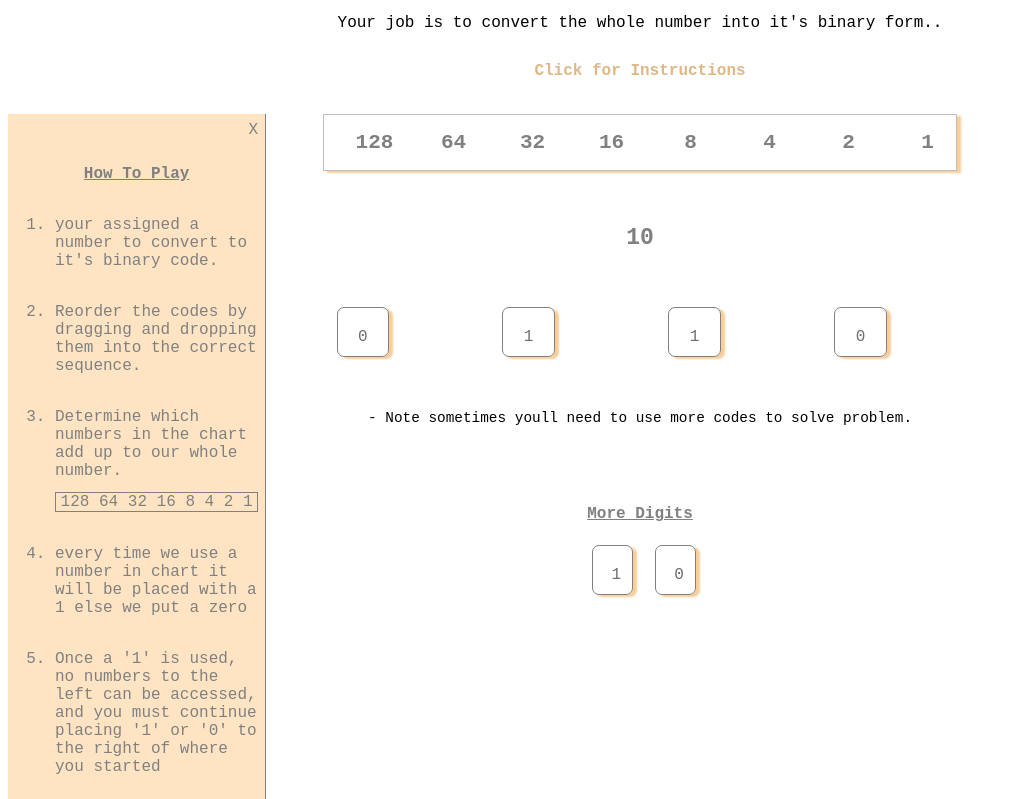
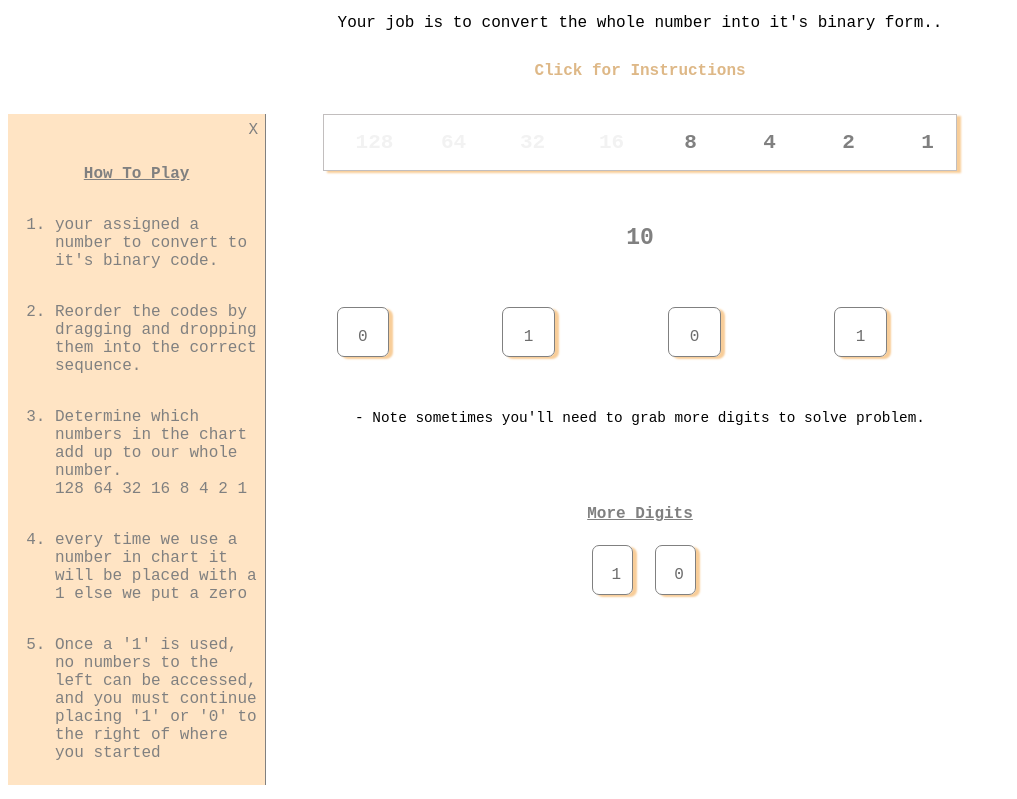
Before and after one commit to RenaldoMenelas/BinaryDragNDropGame, a website: page index.html in a window 1280 px wide. Both pictures are taken after a click on the element "Click for Instructions". Shown: the part 79-878 px from the top of the page, without its empty margins (0-1017 px from the left). Drawn offline with Linux system fonts and the light colour scheme.

Commit message:
new hints feature

```diff
--- a/index.css
+++ b/index.css
@@ -67,12 +67,6 @@ h5 {
   font-size: 16px;
 }
 
-.binarychart-convertor {
-  margin-top: 12px;
-  border: 1px solid grey;
-  text-align: center;
-
-}
 text{
   animation: updown 4s ease infinite;
  color:burlywood;
@@ -123,6 +117,17 @@ ol li {
   align-items: center;
   justify-content: center;
   font-weight: 700;
+
+}
+/*.binary-chart-container :nth-child(1),
+.binary-chart-container :nth-child(2),
+.binary-chart-container :nth-child(3),
+.binary-chart-container :nth-child(4)
+{
+ opacity: 0.1;
+}*/
+.fade-unused-num{
+  opacity: 0.1;
 
 }
 
--- a/index.html
+++ b/index.html
@@ -39,14 +39,14 @@
 
      <section class="binary-chart-container">
 
-        <div>128</div>
-        <div>64</div>
-        <div>32</div>
-        <div>16</div>
-        <div>8</div>
-        <div>4</div>
-        <div>2</div>
-        <div>1</div>
+        <div class="digit">128</div>
+        <div class="digit">64</div>
+        <div class="digit">32</div>
+        <div class="digit">16</div>
+        <div class="digit">8</div>
+        <div class="digit">4</div>
+        <div class="digit">2</div>
+        <div class="digit">1</div>
 
 
     </section>
@@ -61,15 +61,15 @@
     <br>
     <div class="dragElem"  draggable="true" id="2">1</div>
     <br>
-    <div class="dragElem"  draggable="true" id="3">1</div>
+    <div class="dragElem"  draggable="true" id="3">0</div>
     <br>
-    <div class="dragElem"  draggable="true" id="4">0</div>
+    <div class="dragElem"  draggable="true" id="4">1</div>
     <br>
 </section>
 
 
 
-<p>- Note sometimes youll need to use more codes to solve problem. <p>
+<p>- Note sometimes you'll need to grab more digits to solve problem. <p>
     <section class="get-more-codes">
         <h5>More Digits</h5>
         <div class="extra-codes">
@@ -78,24 +78,41 @@
             </div>
         </section>
 </main>
-<script>
+<script  >
   const startGameText = document.getElementById('whole-number')
   const instructions = document.getElementsByClassName('hide')[0]
   const instructionsBtn = document.getElementsByTagName('text')[0]
+  const binaryChartNum = document.getElementsByClassName('digit')
+  console.log(binaryChartNum)
 
   const dragElem = document.querySelectorAll('.dragElem')
   let draggableElems =  [...dragElem]
   console.log(instructions)
 
   instructionsBtn.addEventListener('click',(e)=>{
-    console.log('clicker')
+    for(let i =0; i < 4; i++){
+
+      binaryChartNum[i].classList.add('fade-unused-num')
+    }
     instructions.classList.remove('hide')
+    })
+
+
+
+  document.getElementsByClassName('closeInstructions')[0].addEventListener('click',e=>{
+    instructions.classList.add('hide')
+    document.getElementsByTagName('p')[0].textContent = `We've made things simpler by leaving only essential numbers needed to solve this problem`
+    const myTimeout = setTimeout(hints, 4000);
+
+
   })
 
-  document.getElementsByClassName('closeInstructions')[0].addEventListener('click',e=>{
- instructions.classList.add('hide')
-    console.log('click')
-  })
+  const hints=()=>{
+    document.getElementsByTagName('p')[0].textContent  = `based on the remaining digits above, reorder the elements below by putting 1 if you use the number to add up to your whole number or 0 if you dont
+
+`
+
+  }
 
 
    //initaliazing a dragevent for each element && setting there data content based on ther id
@@ -193,8 +210,14 @@ let resultSlice = result.slice(0,-2)
         const myTimeout = setTimeout(nextNumber, 2000);
         startGameText.textContent = 'correct'
         startGameText.style.color = 'burlywood'
+       document.getElementsByTagName('p')[0].textContent = "- Note sometimes you'll need to grab more digits to solve problem."
         limitedDraggableElems.forEach(elem=>{
            elem.style.backgroundColor = 'bisque'
+
+           for(let i =0; i < 4; i++){
+
+binaryChartNum[i].classList.remove('fade-unused-num')
+}
         })
 
 
```
Also changed, not shown: package.json (added, +22 -0 lines), 1 other file.
